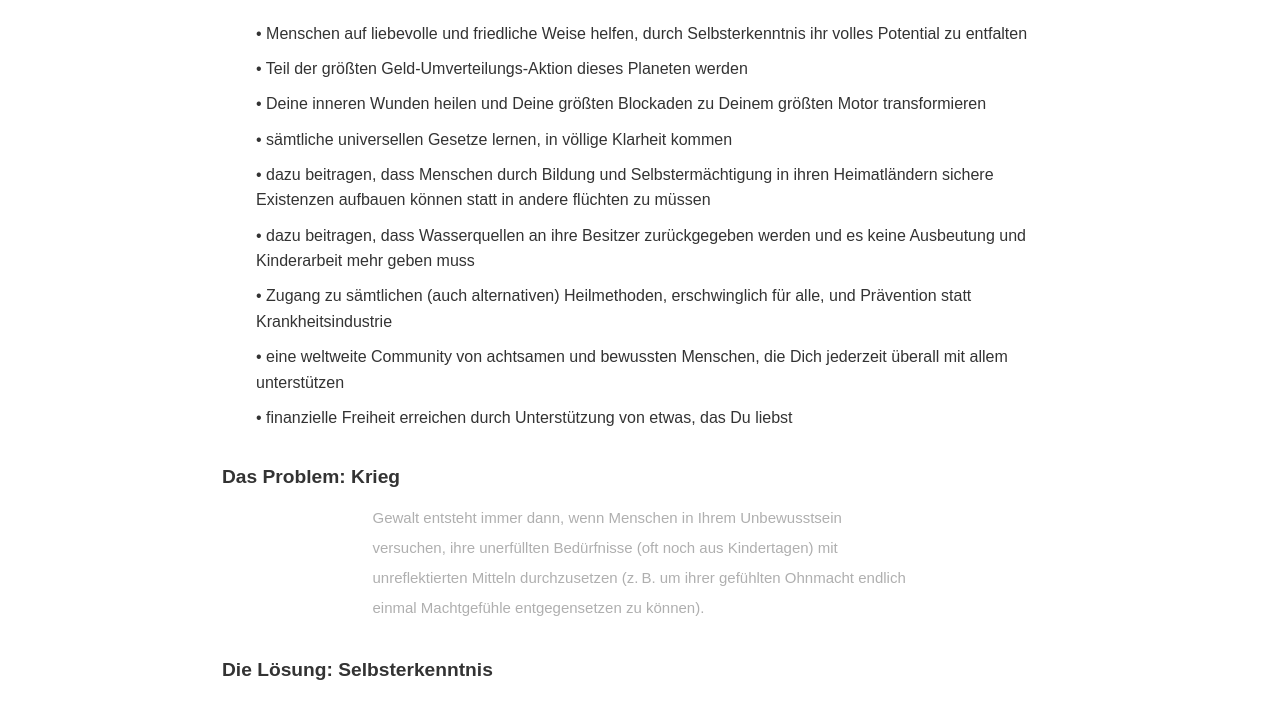
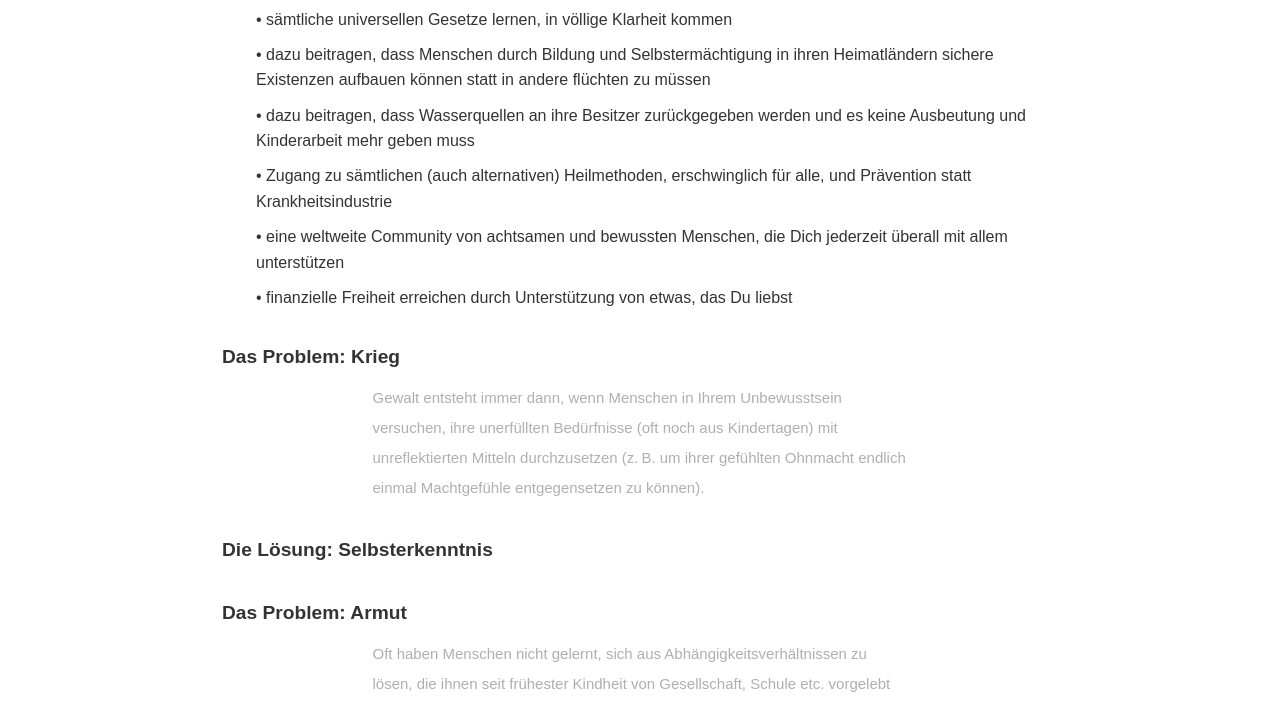
Before and after one commit to manmah/leady, a plain HTML site: page aboutus.html in a window 1280 px wide. Shown: the part 353-1060 px from the top of the page. Drawn offline with Linux system fonts and the light colour scheme.

Commit message:
about us page

```diff
--- a/assets/css/templatemo-chain-app-dev.css
+++ b/assets/css/templatemo-chain-app-dev.css
@@ -1108,7 +1108,7 @@ Services Style
 */
 
 .services {
-  padding-top: 130px;
+  padding-top: 10px;
   position: relative;
 }
 
```
